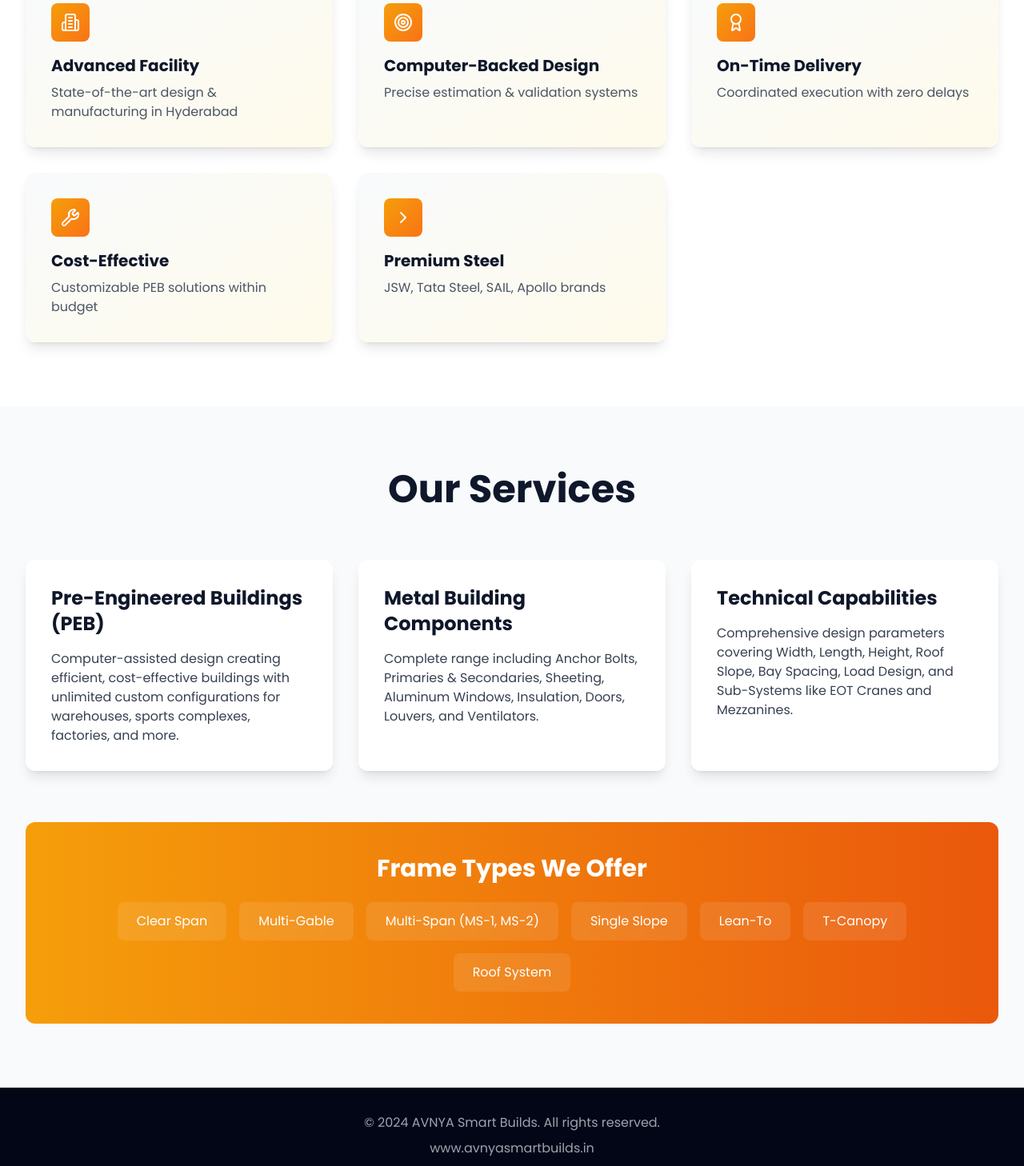
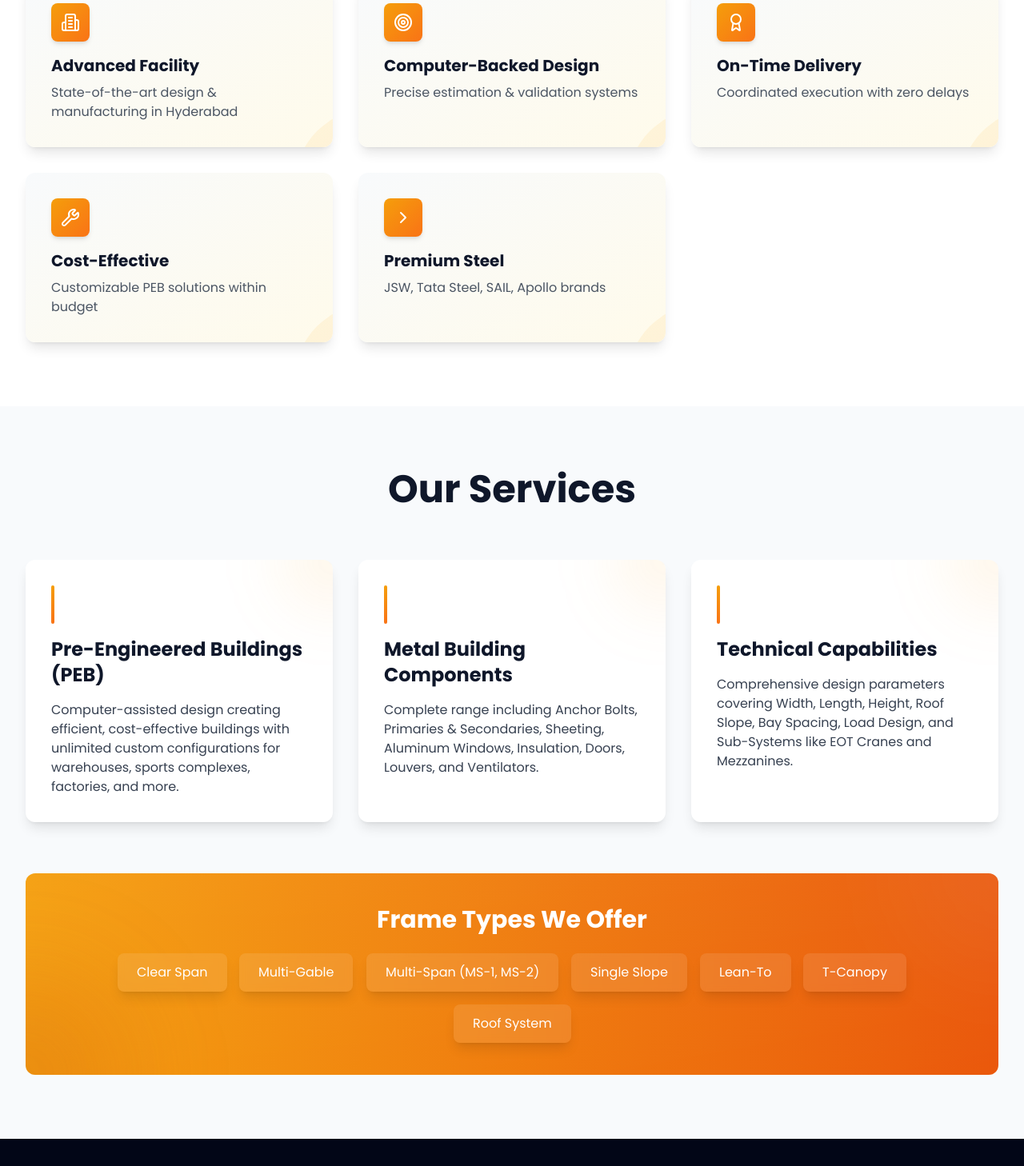
Before and after one commit to gopivaibhav/Avnya, a React (Vite) app: page / in a window 1280 px wide. Shown: the part 2140-3598 px from the top of the page at 80% size. Built offline with nearby package versions, Linux system fonts and the light colour scheme.

Commit message:
small changes

```diff
--- a/src/components/home/ServicesSection.tsx
+++ b/src/components/home/ServicesSection.tsx
@@ -1,4 +1,9 @@
+import React from "react";
+
 const ServicesSection = () => {
+  const [hoveredServiceIndex, setHoveredServiceIndex] = React.useState<number | null>(null);
+  const [hoveredFrameIndex, setHoveredFrameIndex] = React.useState<number | null>(null);
+
   const services = [
     {
       title: "Pre-Engineered Buildings (PEB)",
@@ -20,9 +25,9 @@ const ServicesSection = () => {
   ];
 
   return (
-    <section id="services" className="py-12 sm:py-16 lg:py-20 bg-slate-50">
+    <section id="services" className="py-12 sm:py-16 lg:py-20 bg-slate-50 overflow-hidden">
       <div className="max-w-7xl mx-auto px-4 sm:px-6 lg:px-8">
-        <h2 className="text-3xl sm:text-4xl lg:text-5xl font-bold text-center text-slate-900 mb-12 sm:mb-16">
+        <h2 className="text-3xl sm:text-4xl lg:text-5xl font-bold text-center text-slate-900 mb-12 sm:mb-16 opacity-0 animate-[fadeInDown_0.8s_ease-out_forwards]">
           Our Services
         </h2>
 
@@ -30,35 +35,106 @@ const ServicesSection = () => {
           {services.map((service, index) => (
             <div
               key={index}
-              className="bg-white p-6 sm:p-8 rounded-xl shadow-lg hover:shadow-2xl transition-all duration-300 transform hover:-translate-y-2 animate-fadeInUp"
-              style={{ animationDelay: `${index * 0.1}s` }}
+              onMouseEnter={() => setHoveredServiceIndex(index)}
+              onMouseLeave={() => setHoveredServiceIndex(null)}
+              className="group relative bg-white p-6 sm:p-8 rounded-xl shadow-lg hover:shadow-2xl transition-all duration-500 transform hover:-translate-y-3 opacity-0 animate-[fadeInUp_0.8s_ease-out_forwards] overflow-hidden"
+              style={{ animationDelay: `${index * 0.15}s` }}
             >
-              <h3 className="text-xl sm:text-2xl font-bold text-slate-900 mb-3 sm:mb-4">
+              <div className="absolute inset-0 bg-gradient-to-br from-amber-500/5 to-orange-500/5 opacity-0 group-hover:opacity-100 transition-opacity duration-500"></div>
+
+              <div className="absolute top-0 right-0 w-32 h-32 bg-gradient-to-br from-amber-400/10 to-orange-400/10 rounded-full transform translate-x-16 -translate-y-16 group-hover:translate-x-12 group-hover:-translate-y-12 transition-transform duration-700 blur-2xl"></div>
+
+              <div className="relative z-10">
+                <div className="w-1 h-12 bg-gradient-to-b from-amber-500 to-orange-500 rounded-full mb-4 transform origin-top group-hover:scale-y-125 transition-transform duration-500"></div>
+
+                <h3 className="text-xl sm:text-2xl font-bold text-slate-900 mb-3 sm:mb-4 transform group-hover:translate-x-1 transition-transform duration-300">
                   {service.title}
                 </h3>
-              <p className="text-sm sm:text-base text-gray-700 leading-relaxed">
+
+                <p className="text-sm sm:text-base text-gray-700 leading-relaxed transform group-hover:translate-x-1 transition-all duration-300 delay-75">
                   {service.description}
                 </p>
+              </div>
+
+              <div className="absolute bottom-0 left-0 w-24 h-1 bg-gradient-to-r from-amber-500 to-orange-500 transform -translate-x-24 group-hover:translate-x-0 transition-transform duration-500"></div>
             </div>
           ))}
         </div>
 
-        <div className="bg-gradient-to-r from-amber-500 to-orange-600 p-6 sm:p-8 lg:p-10 rounded-xl text-white">
-          <h3 className="text-2xl sm:text-3xl font-bold mb-6 text-center">
+        <div className="bg-gradient-to-r from-amber-500 to-orange-600 p-6 sm:p-8 lg:p-10 rounded-xl text-white relative overflow-hidden opacity-0 animate-[fadeInUp_1s_ease-out_0.6s_forwards]">
+          <div className="absolute inset-0 bg-gradient-to-br from-white/10 to-transparent opacity-50"></div>
+
+          <div className="absolute top-0 right-0 w-64 h-64 bg-white/5 rounded-full transform translate-x-32 -translate-y-32 blur-3xl"></div>
+          <div className="absolute bottom-0 left-0 w-64 h-64 bg-orange-700/20 rounded-full transform -translate-x-32 translate-y-32 blur-3xl"></div>
+
+          <div className="relative z-10">
+            <h3 className="text-2xl sm:text-3xl font-bold mb-6 text-center transform animate-[slideIn_0.8s_ease-out_0.8s_backwards]">
               Frame Types We Offer
             </h3>
             <div className="flex flex-wrap justify-center gap-3 sm:gap-4">
               {frameTypes.map((type, index) => (
                 <div
                   key={index}
-                className="px-4 sm:px-6 py-2 sm:py-3 bg-white/10 backdrop-blur-sm rounded-lg hover:bg-white/20 transition-all duration-300 text-sm sm:text-base"
+                  onMouseEnter={() => setHoveredFrameIndex(index)}
+                  onMouseLeave={() => setHoveredFrameIndex(null)}
+                  className="px-4 sm:px-6 py-2 sm:py-3 bg-white/10 backdrop-blur-sm rounded-lg hover:bg-white/20 transition-all duration-300 text-sm sm:text-base transform hover:scale-110 hover:-translate-y-1 cursor-pointer opacity-0 animate-[fadeInScale_0.6s_ease-out_forwards] shadow-lg hover:shadow-xl"
+                  style={{ animationDelay: `${1 + index * 0.1}s` }}
                 >
+                  <span className={`inline-block transition-transform duration-300 ${hoveredFrameIndex === index ? 'scale-110' : ''}`}>
                     {type}
+                  </span>
                 </div>
               ))}
             </div>
           </div>
         </div>
+      </div>
+
+      <style>{`
+        @keyframes fadeInUp {
+          from {
+            opacity: 0;
+            transform: translateY(30px);
+          }
+          to {
+            opacity: 1;
+            transform: translateY(0);
+          }
+        }
+
+        @keyframes fadeInDown {
+          from {
+            opacity: 0;
+            transform: translateY(-20px);
+          }
+          to {
+            opacity: 1;
+            transform: translateY(0);
+          }
+        }
+
+        @keyframes fadeInScale {
+          from {
+            opacity: 0;
+            transform: scale(0.8);
+          }
+          to {
+            opacity: 1;
+            transform: scale(1);
+          }
+        }
+
+        @keyframes slideIn {
+          from {
+            opacity: 0;
+            transform: translateX(-20px);
+          }
+          to {
+            opacity: 1;
+            transform: translateX(0);
+          }
+        }
+      `}</style>
     </section>
   );
 };
--- a/src/components/home/StrengthsSection.tsx
+++ b/src/components/home/StrengthsSection.tsx
@@ -1,6 +1,9 @@
+import React from "react";
 import { Award, Building2, ChevronRight, Target, Wrench } from "lucide-react";
 
 const StrengthsSection = () => {
+  const [hoveredIndex, setHoveredIndex] = React.useState<number | null>(null);
+
   const strengths = [
     { icon: <Building2 className="w-6 h-6" />, title: 'Advanced Facility', desc: 'State-of-the-art design & manufacturing in Hyderabad' },
     { icon: <Target className="w-6 h-6" />, title: 'Computer-Backed Design', desc: 'Precise estimation & validation systems' },
@@ -10,25 +13,67 @@ const StrengthsSection = () => {
   ];
 
   return (
-    <section className="py-12 sm:py-16 lg:py-20 bg-white">
+    <section className="py-12 sm:py-16 lg:py-20 bg-white overflow-hidden">
       <div className="max-w-7xl mx-auto px-4 sm:px-6 lg:px-8">
-        <h2 className="text-3xl sm:text-4xl lg:text-5xl font-bold text-center text-slate-900 mb-12 sm:mb-16">Our Strengths</h2>
+        <h2 className="text-3xl sm:text-4xl lg:text-5xl font-bold text-center text-slate-900 mb-12 sm:mb-16 opacity-0 animate-[fadeInDown_0.8s_ease-out_forwards]">
+          Our Strengths
+        </h2>
         <div className="grid sm:grid-cols-2 lg:grid-cols-3 gap-6 sm:gap-8">
           {strengths.map((strength, index) => (
             <div
               key={index}
-              className="bg-gradient-to-br from-slate-50 to-amber-50 p-6 sm:p-8 rounded-xl shadow-lg hover:shadow-2xl transition-all duration-300 transform hover:-translate-y-2 animate-fadeInUp"
-              style={{ animationDelay: `${index * 0.1}s` }}
+              onMouseEnter={() => setHoveredIndex(index)}
+              onMouseLeave={() => setHoveredIndex(null)}
+              className="group relative bg-gradient-to-br from-slate-50 to-amber-50 p-6 sm:p-8 rounded-xl shadow-lg hover:shadow-2xl transition-all duration-500 transform hover:-translate-y-3 opacity-0 animate-[fadeInUp_0.8s_ease-out_forwards] overflow-hidden"
+              style={{ animationDelay: `${index * 0.15}s` }}
             >
-              <div className="w-12 h-12 bg-gradient-to-br from-amber-500 to-orange-500 rounded-lg flex items-center justify-center mb-4 text-white">
-                {strength.icon}
+              <div className="absolute inset-0 bg-gradient-to-br from-amber-500/5 to-orange-500/5 opacity-0 group-hover:opacity-100 transition-opacity duration-500"></div>
+
+              <div className="relative z-10">
+                <div className="w-12 h-12 bg-gradient-to-br from-amber-500 to-orange-500 rounded-lg flex items-center justify-center mb-4 text-white transform group-hover:scale-110 group-hover:rotate-6 transition-all duration-500 shadow-md group-hover:shadow-xl">
+                  <div className={`transition-transform duration-500 ${hoveredIndex === index ? 'scale-110' : ''}`}>
+                    {strength.icon}
+                  </div>
+                </div>
+
+                <h3 className="text-lg sm:text-xl font-bold text-slate-900 mb-2 transform group-hover:translate-x-1 transition-transform duration-300">
+                  {strength.title}
+                </h3>
+
+                <p className="text-sm sm:text-base text-gray-600 transform group-hover:translate-x-1 transition-all duration-300 delay-75">
+                  {strength.desc}
+                </p>
               </div>
-              <h3 className="text-lg sm:text-xl font-bold text-slate-900 mb-2">{strength.title}</h3>
-              <p className="text-sm sm:text-base text-gray-600">{strength.desc}</p>
+
+              <div className="absolute bottom-0 right-0 w-24 h-24 bg-gradient-to-br from-amber-400/10 to-orange-400/10 rounded-tl-full transform translate-x-12 translate-y-12 group-hover:translate-x-6 group-hover:translate-y-6 transition-transform duration-700"></div>
             </div>
           ))}
         </div>
       </div>
+
+      <style>{`
+        @keyframes fadeInUp {
+          from {
+            opacity: 0;
+            transform: translateY(30px);
+          }
+          to {
+            opacity: 1;
+            transform: translateY(0);
+          }
+        }
+
+        @keyframes fadeInDown {
+          from {
+            opacity: 0;
+            transform: translateY(-20px);
+          }
+          to {
+            opacity: 1;
+            transform: translateY(0);
+          }
+        }
+      `}</style>
     </section>
   );
 };
```
Lines whose indentation alone changed are shown as unchanged.
